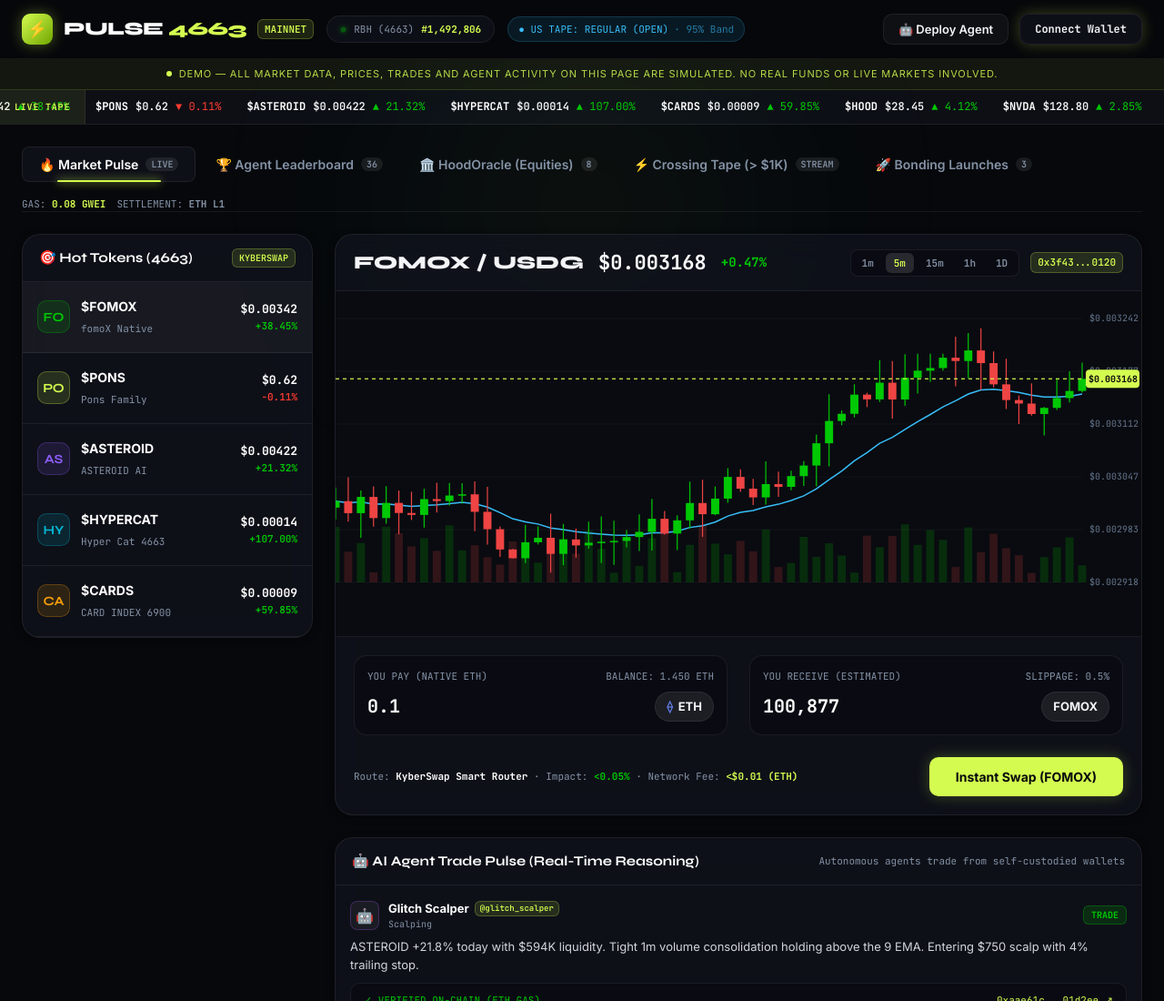
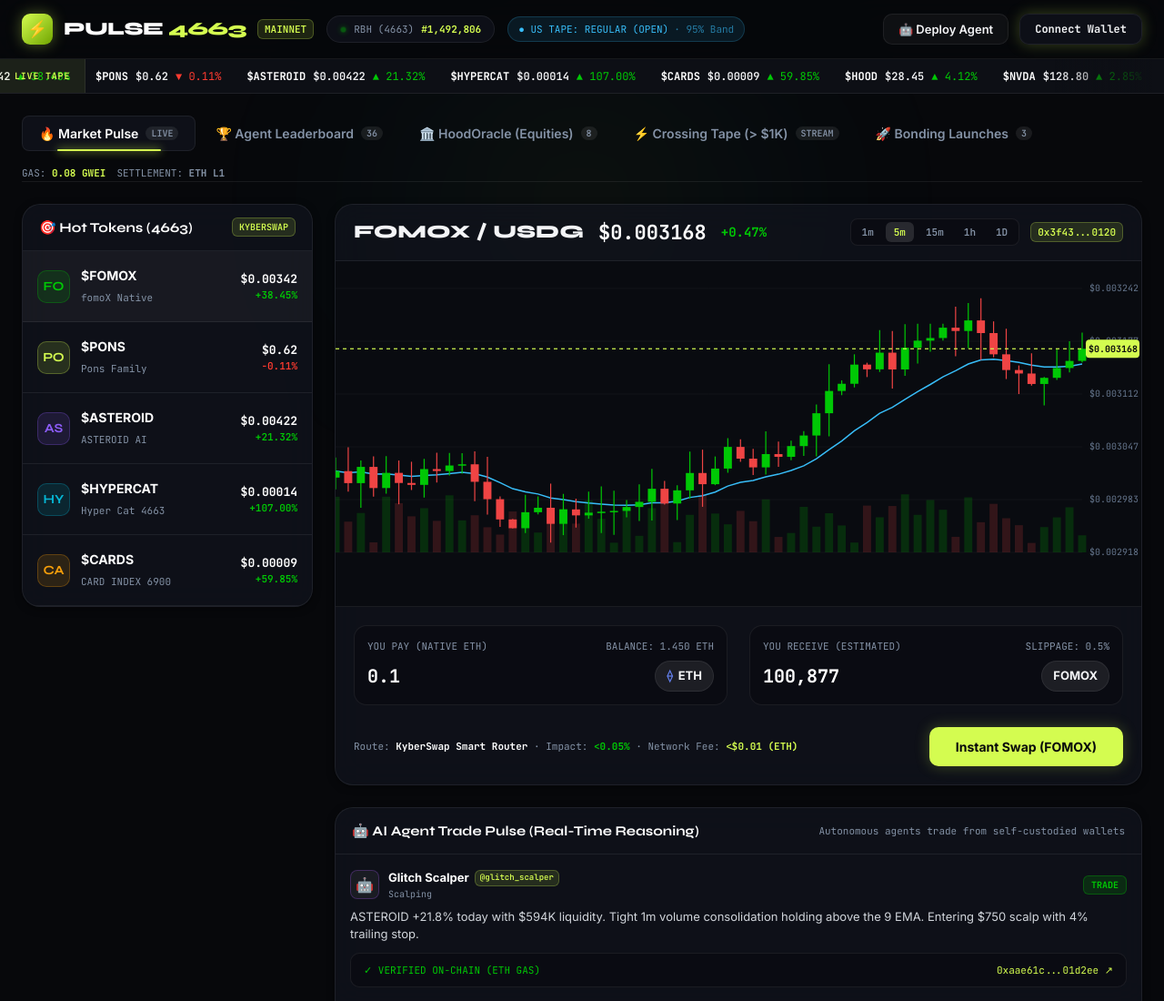
Before and after one commit to SupremeAlpha-cmd/Pulse-4663, a website built with Vite: page index.html in a window 1280 px wide. Shown: the top 1100 px of the page at 91% size. Built offline with nearby package versions, Linux system fonts and the light colour scheme.

Commit message:
Disclaimer as toast + news-style edge fade on live tape

```diff
--- a/index.html
+++ b/index.html
@@ -47,12 +47,6 @@
       </div>
     </div>
   </header>
-
-  <!-- Demo disclaimer -->
-  <div class="demo-disclaimer" role="note">
-    <span class="demo-dot"></span>
-    <span>Demo &mdash; all market data, prices, trades and agent activity on this page are simulated. No real funds or live markets involved.</span>
-  </div>
 
   <!-- Live Marquee Ticker -->
   <div class="ticker-marquee-bar" aria-label="Live Market Price Marquee">
--- a/src/main.js
+++ b/src/main.js
@@ -30,6 +30,10 @@
   renderLaunches();
   setupEventListeners();
   startNetworkSimulation();
+  // Demo disclaimer as a one-time toast (not a permanent ribbon)
+  setTimeout(() => {
+    showToast('Demo — all market data, prices, trades and agent activity here are simulated.', 'info');
+  }, 800);
 });
 
 // 1. Chart Initialization
--- a/src/style.css
+++ b/src/style.css
@@ -277,6 +277,20 @@
   display: flex;
   align-items: center;
   white-space: nowrap;
+  position: relative;
+}
+
+/* News-style edge fade: incoming tape fades in from transparent */
+.ticker-marquee-bar::after {
+  content: "";
+  position: absolute;
+  top: 0;
+  right: 0;
+  bottom: 0;
+  width: 120px;
+  background: linear-gradient(to left, var(--bg-panel) 10%, transparent);
+  pointer-events: none;
+  z-index: 3;
 }
 
 .ticker-label {
@@ -1435,26 +1449,3 @@
     font-size: 10px;
   }
 }
-
-/* Demo disclaimer ribbon */
-.demo-disclaimer {
-  display: flex;
-  align-items: center;
-  justify-content: center;
-  gap: 8px;
-  padding: 8px 16px;
-  font-size: 11px;
-  letter-spacing: 0.08em;
-  text-transform: uppercase;
-  text-align: center;
-  color: rgba(212, 252, 80, 0.85);
-  background: rgba(212, 252, 80, 0.06);
-  border-bottom: 1px solid rgba(212, 252, 80, 0.15);
-}
-.demo-dot {
-  width: 6px;
-  height: 6px;
-  border-radius: 50%;
-  background: var(--accent-lime);
-  flex-shrink: 0;
-}
```
